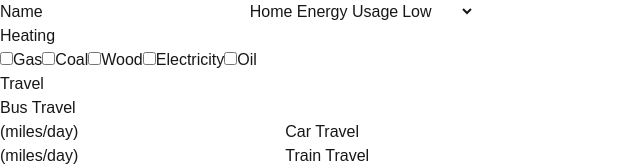
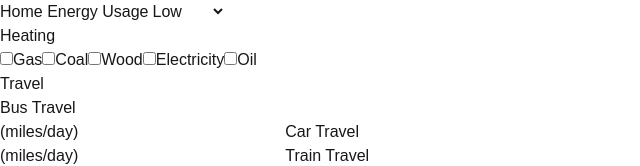
Before and after one commit to EjayGit/youco2, a Next.js app: page /quiz in a window 1280 px wide. Shown: the top 166 px of the page, without its empty margins (0-640 px from the left). Built offline with nearby package versions, Linux system fonts and the light colour scheme; no server answers.

Commit message:
chore: change input name to clerk username for each entry.

```diff
--- a/src/app/profile/page.jsx
+++ b/src/app/profile/page.jsx
@@ -6,7 +6,7 @@ import { currentUser } from '@clerk/nextjs/server';
 export default async function Profile(){
 
     const user = await currentUser();
-    // console.log(user);
+    // console.log(user?.username);
     const email = user?.emailAddresses[0].emailAddress
     // console.log(email);
     let { rows: userRows } = await db.query(`SELECT * FROM youco2 WHERE email = $1 ORDER BY id LIMIT 20`,[
--- a/src/app/quiz/page.jsx
+++ b/src/app/quiz/page.jsx
@@ -9,12 +9,12 @@ export default async function Quiz(){
         "use server";
 
         const user = await currentUser();
-        console.log(user);
+        // console.log(user?.username);
         const email = user?.emailAddresses[0].emailAddress
 
         console.log(e);
         const formValues = {
-            userName: e.get('userName'),
+            userName: user?.username,
             energyUseage: e.get('energyUsage'),
             elecHeat: e.get('elecHeat'),
             oilHeat: e.get('oilHeat'),
@@ -125,7 +125,7 @@ export default async function Quiz(){
         const total = homeCO2 + travelCO2;
 		const totalCO2 = parseFloat(total.toFixed(2));
 
-		console.log(totalCO2);
+		// console.log(totalCO2);
 
         db.query('INSERT INTO youco2 (co2, name, email) VALUES ($1, $2, $3)', [
             totalCO2,
@@ -140,8 +140,8 @@ export default async function Quiz(){
     return(
         <>
             <form action={handleSubmit} id="co2Form" aria-label="Personal CO2 emmissions form">
-                <label htmlFor="userName">Name</label>
-                <input id="userName" type="text" name="userName" required aria-label="Name input"/>
+                {/* <label htmlFor="userName">Name</label>
+                <input id="userName" type="text" name="userName" required aria-label="Name input"/>           */}
                 <label htmlFor="energyUsage">Home Energy Usage</label>
                 <select id="energyUsage" name='energyUsage'>
                 <option value="l" aria-label="Low home energy user">Low</option>
```
